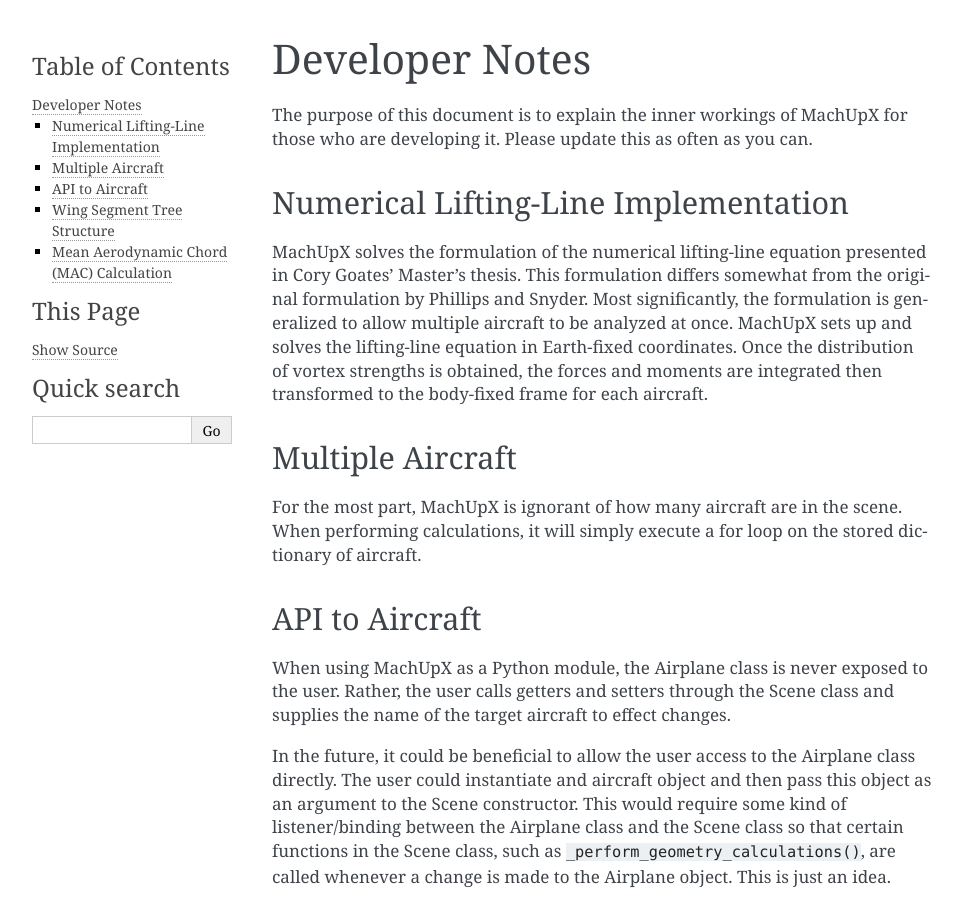
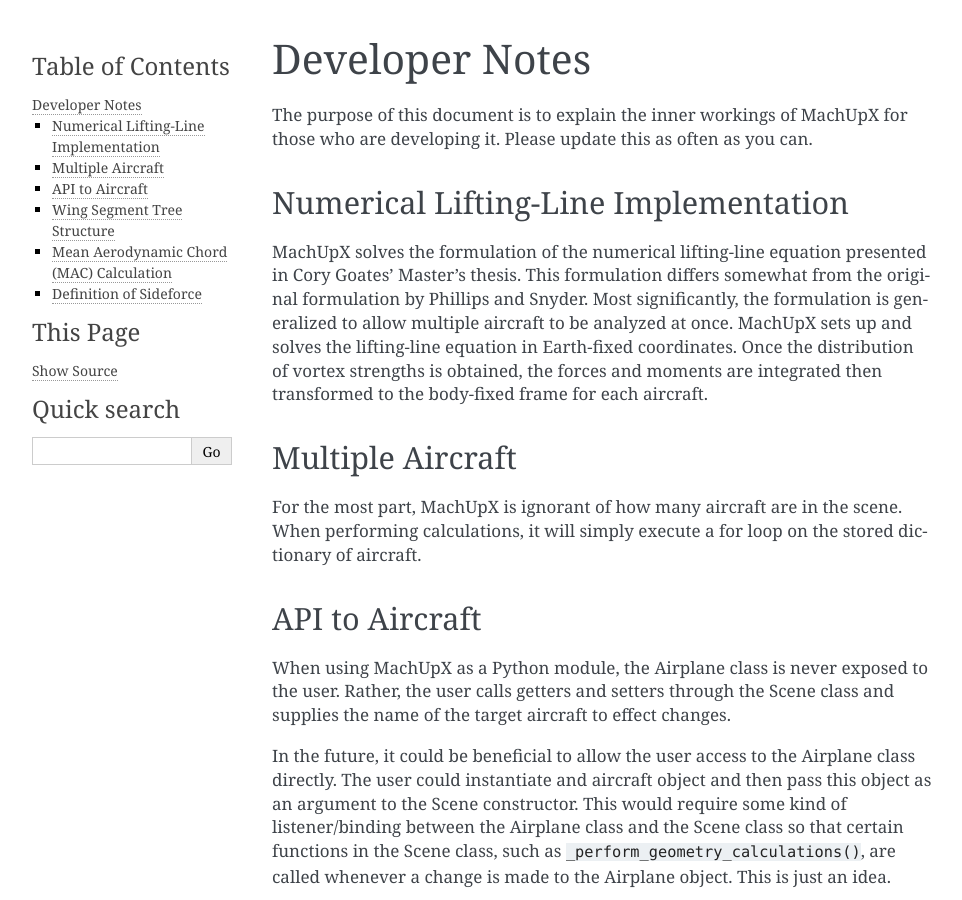
Before and after one commit to usuaero/MachUpX, a Sphinx documentation site: the page built from docs/source/developer_notes.md, in a window 1280 px wide and 900 px high. Shown: the whole window, without its empty margins (148-1110 px from the left). Built offline with Sphinx 7.4.7, drawn with Linux system fonts in a browser that asks for light colours; some of the changed text lies outside the part shown.

Commit message:
Added sideforce section to developer_notes.

```diff
--- a/docs/source/developer_notes.md
+++ b/docs/source/developer_notes.md
@@ -54,3 +54,5 @@
 This can be interpreted as an area-weighted average of the section aerodynamic centers. N&W call this the "C-Point" or "Center of Lift for Constant Local Lift Coefficient". This fits. They then recommend the CG be placed **at least** 6-12% of the MAC in front of the C-Point for a flying wing. As the main wing constitutes the entire airframe of a flying wing, this is simply the recommendation that the aircraft have a static margin of at least 6-12%. Very reasonable.
 
 I have coded up both methods of determining the main wing aerodynamic center. For unswept wings, the 25% MAC location and the average of the section aerodynamic centers are the same, i.e. 0. For swept straight and tapered wings, they are also the same. For swept elliptic wings, however, the two results diverge.
+
+## Definition of Sideforce
```
